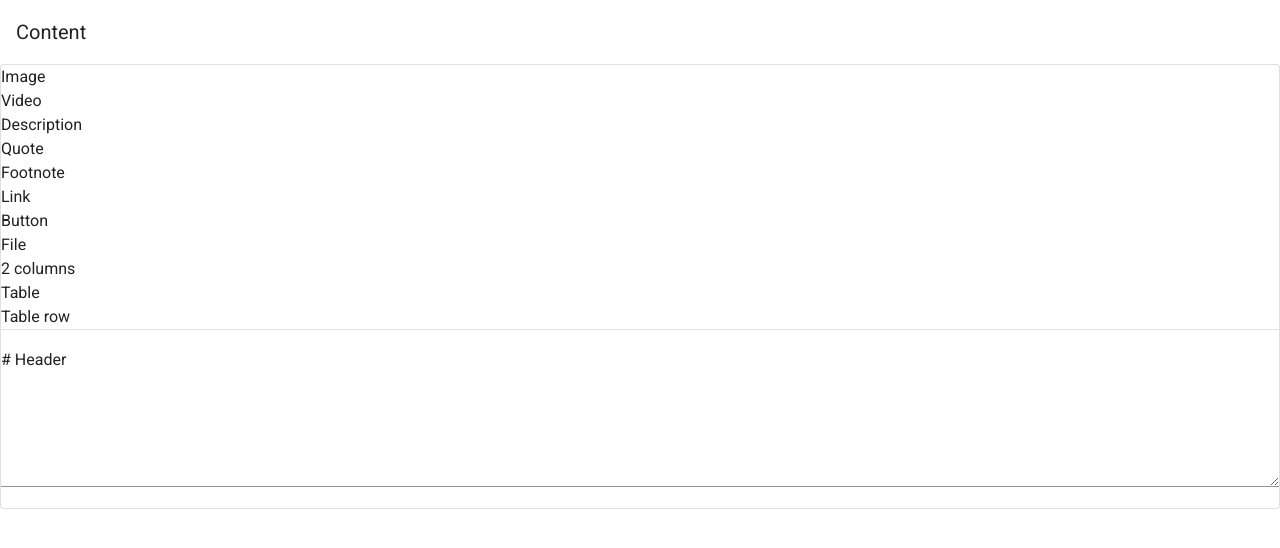
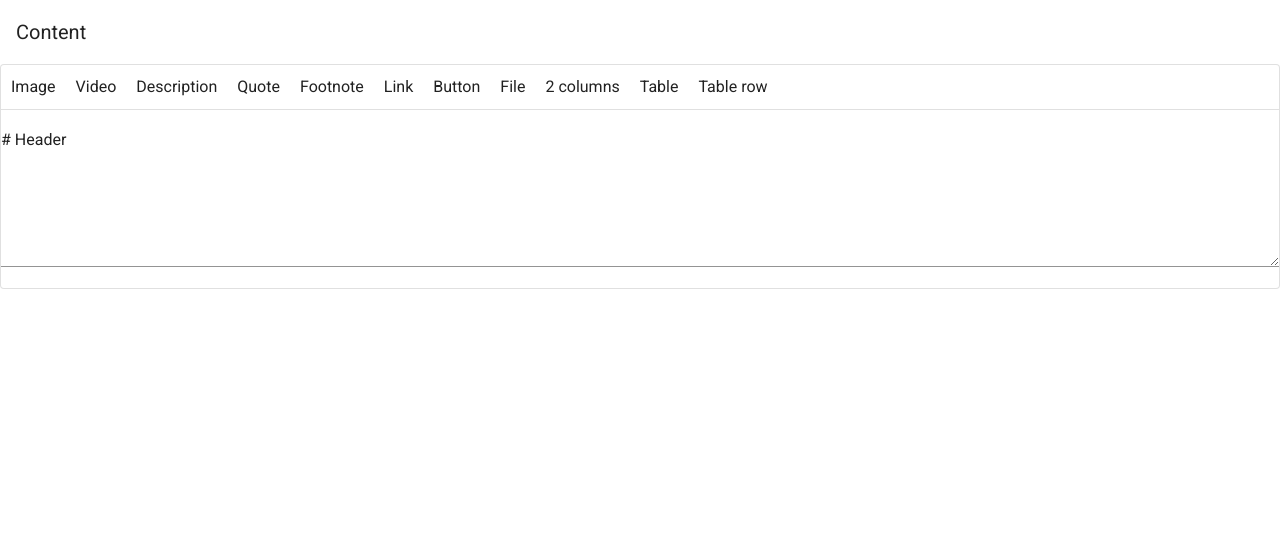
Before and after one commit to animyrch/markdown-editor-test, a Vue app: page / in a window 1280 px wide. Shown: the top 548 px of the page. Built offline with nearby package versions, Linux system fonts and the light colour scheme.

Commit message:
Extracted editor options to its own component and options are now dynamic based on an array of option objects.

```diff
--- a/src/App.vue
+++ b/src/App.vue
@@ -12,17 +12,8 @@
       <v-card
         outlined
       >
-          <div>Image</div>
-          <div>Video</div>
-          <div>Description</div>
-          <div>Quote</div>
-          <div>Footnote</div>
-          <div>Link</div>
-          <div>Button</div>
-          <div>File</div>
-          <div>2 columns</div>
-          <div>Table</div>
-          <div>Table row</div>
+        <EditorOptions
+        />
         <v-divider>
         </v-divider>
         <v-textarea
@@ -36,8 +27,14 @@
 </template>
 
 <script>
+import EditorOptions from './components/EditorOptions';
+
 export default {
   name: 'App',
+
+  components: {
+    EditorOptions
+  },
 
   data: () => ({
     //
--- /dev/null
+++ b/src/components/EditorOptions.vue
@@ -0,0 +1,39 @@
+<template>
+  <div>
+    <div
+      class="option-container"
+      v-for="(option, index) in options"
+      :key="index"
+    >
+      {{ option.title }}
+    </div>
+  </div>
+</template>
+
+<script>
+export default {
+  name: 'EditorOptions',
+
+  data: () => ({
+    options: [
+      { title: 'Image' },
+      { title: 'Video' },
+      { title: 'Description' },
+      { title: 'Quote' },
+      { title: 'Footnote' },
+      { title: 'Link' },
+      { title: 'Button' },
+      { title: 'File' },
+      { title: '2 columns' },
+      { title: 'Table' },
+      { title: 'Table row' }
+    ]
+  }),
+}
+</script>
+<style scoped>
+.option-container{
+  display: inline-block;
+  padding: 10px;
+}
+</style>
```
